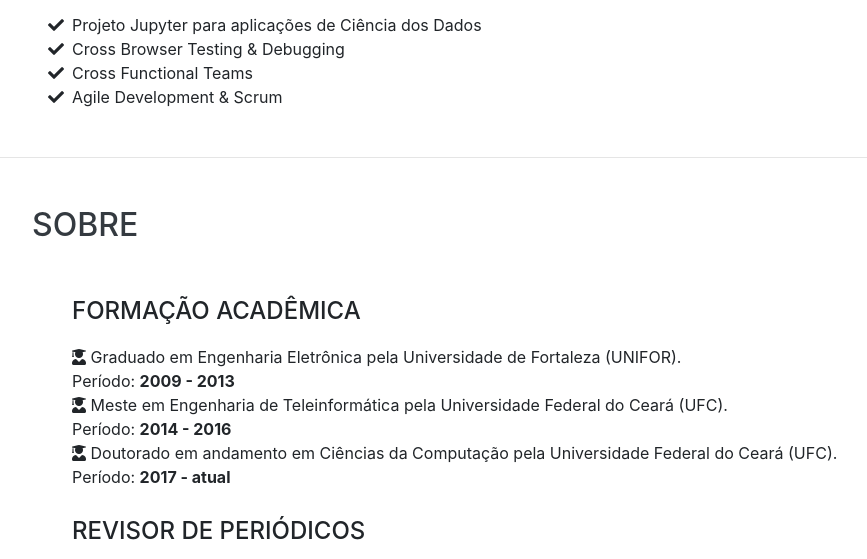
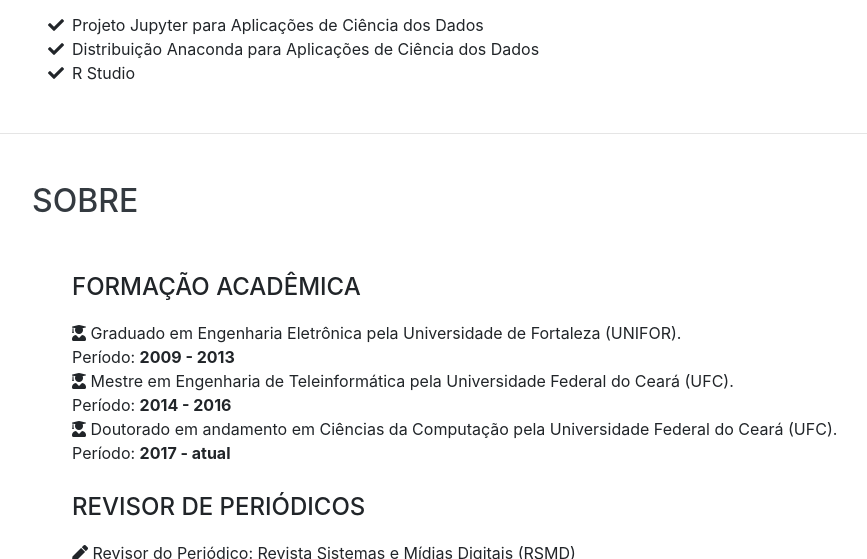
Before and after one commit to maumneto/mauriciomoreira, a website with bundled scripts: page index.html in a window 1280 px wide. Shown: the part 8020-8579 px from the top of the page, without its empty margins (288-1155 px from the left). Built offline with nearby package versions, Linux system fonts and the light colour scheme; a web font is replaced by a local one.

Commit message:
correção

```diff
--- a/index.html
+++ b/index.html
@@ -299,7 +299,7 @@
 
         <section class="resume-section p-3 p-lg-5 d-flex align-items-center" id="ferramentas">
             <div class="w-100">
-                <h2 class="mb-5">Ferramentas</h2>
+                <h2 class="mb-5">Tecnologias</h2>
 
                 <div class="subheading mb-3">Linguagem de Programação &amp; Ferramentas</div>
                 <ul class="list-inline dev-icons">
@@ -334,7 +334,7 @@
                         <img src="https://img.icons8.com/color/48/000000/github.png">
                     </li>
                     <li class="list-inline-item">
-                        <img src="https://img.icons8.com/color/48/000000/xcode.png">
+                        <img src="https://img.icons8.com/color/48/000000/swift.png">
                     </li>
                     <li class="list-inline-item">
                         <img src="https://img.icons8.com/nolan/64/000000/matlab.png">
@@ -344,13 +344,13 @@
                 <!--<div class="subheading mb-3"></div>-->
                 <ul class="fa-ul mb-0">
                     <li>
-                        <i class="fa-li fa fa-check"></i> Projeto Jupyter para aplicações de Ciência dos Dados</li>
+                        <i class="fa-li fa fa-check"></i> Projeto Jupyter para Aplicações de Ciência dos Dados</li>
                     <li>
-                        <i class="fa-li fa fa-check"></i> Cross Browser Testing &amp; Debugging</li>
+                        <i class="fa-li fa fa-check"></i> Distribuição Anaconda para Aplicações de Ciência dos Dados</li>
                     <li>
-                        <i class="fa-li fa fa-check"></i> Cross Functional Teams</li>
+                        <i class="fa-li fa fa-check"></i> R Studio</li>
                     <li>
-                        <i class="fa-li fa fa-check"></i> Agile Development &amp; Scrum</li>
+                       <!-- <i class="fa-li fa fa-check"></i> </li> -->
                 </ul>
             </div>
         </section>
@@ -378,7 +378,7 @@
                     <li>
                         <i class="fas fa-user-graduate"></i> Graduado em Engenharia Eletrônica pela Universidade de Fortaleza (UNIFOR). <br>Período: <b>2009 - 2013</b></li>
                     <li>
-                        <i class="fas fa-user-graduate"></i> Meste em Engenharia de Teleinformática pela Universidade Federal do Ceará (UFC). <br>Período: <b>2014 - 2016</b></li>
+                        <i class="fas fa-user-graduate"></i> Mestre em Engenharia de Teleinformática pela Universidade Federal do Ceará (UFC). <br>Período: <b>2014 - 2016</b></li>
                     <li>
                         <i class="fas fa-user-graduate"></i> Doutorado em andamento em Ciências da Computação pela Universidade Federal do Ceará (UFC). <br>Período: <b>2017 - atual</b></li>
                     <li>
```
